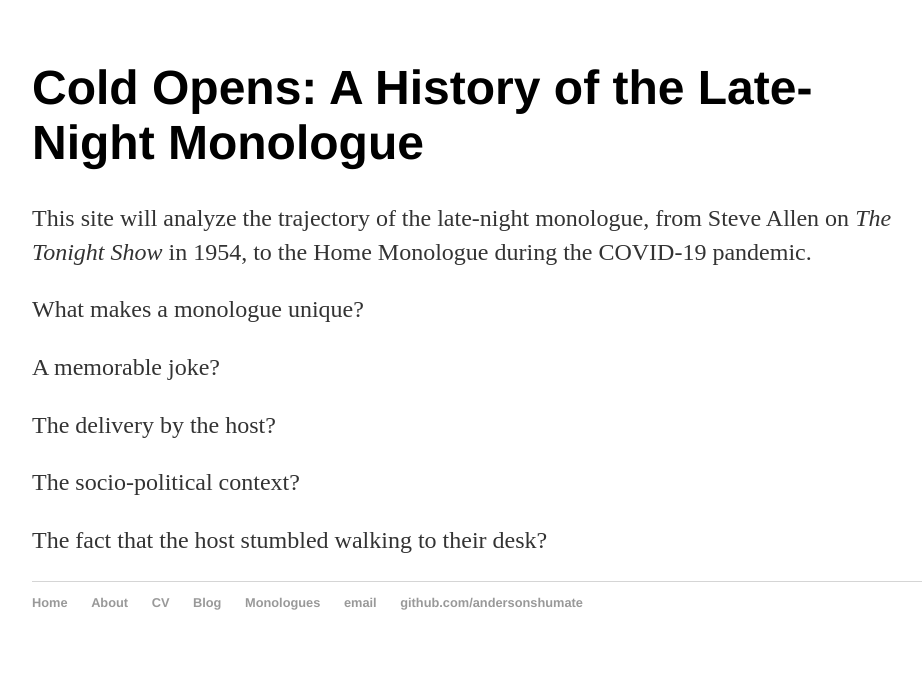
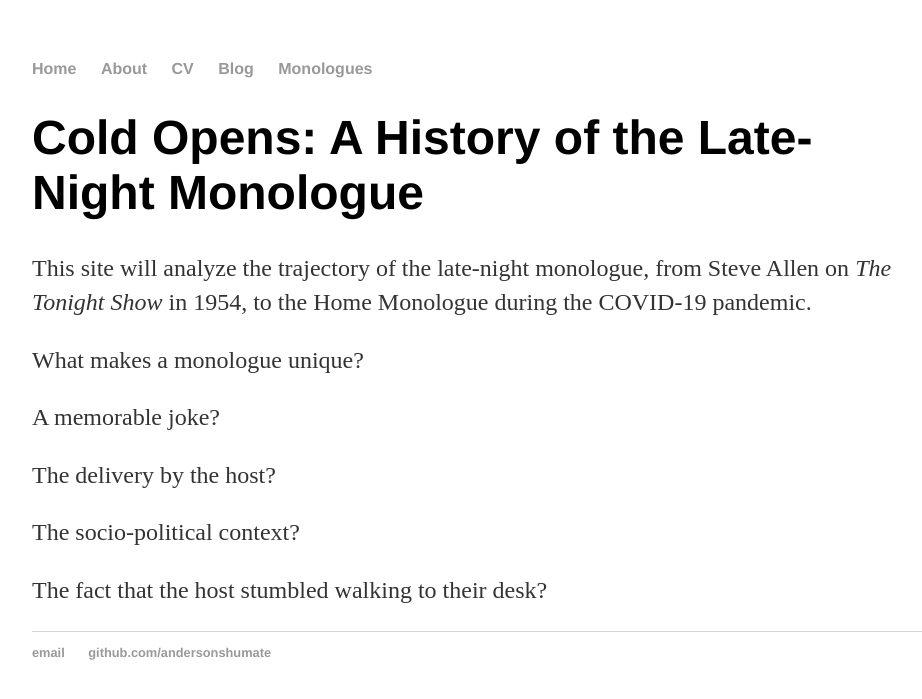
Before and after one commit to andersonshumate/andersonshumate.github.io, a Jekyll site: the page built from index.html, in a window 1280 px wide. Shown: the top 699 px of the page, without its empty margins (160-1082 px from the left). Built offline with Jekyll 4.4.1, drawn with Linux system fonts in a browser that asks for light colours; part of the change alters nothing that is shown.

```diff
--- a/_layouts/default.html
+++ b/_layouts/default.html
@@ -8,7 +8,11 @@
 		<body>
 			<nav>
 	    		<ul>
-
+	        		<li><a href="/">Home</a></li>
+		        	<li><a href="/about/">About</a></li>
+	        		<li><a href="/cv/">CV</a></li>
+	        		<li><a href="/blog/">Blog</a></li>
+				<li><a href="/monologues/">Monologues</a></li>
 	    		</ul>
 			</nav>
 			<div class="container">
@@ -18,11 +22,6 @@
 			</div><!-- /.container -->
 			<footer>
 	    		<ul>
-	        		<li><a href="/">Home</a></li>
-		        	<li><a href="/about/">About</a></li>
-	        		<li><a href="/cv/">CV</a></li>
-	        		<li><a href="/blog/">Blog</a></li>
-				<li><a href="/monologues/">Monologues</a></li>
 				<li><a href="mailto:andersonwshumate@gmail.com">email</a></li>
 	        		<li><a href="https://github.com/andersonshumate">github.com/andersonshumate</a></li>
 				</ul>
```
